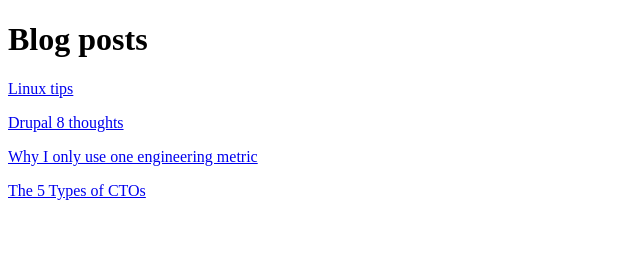
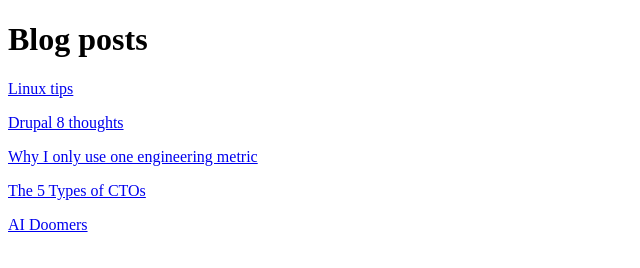
Before and after one commit to coderintherye/coderintherye.github.io, a plain HTML site: page index.html in a window 1280 px wide. Shown: the whole page, without its empty margins (0-640 px from the left). Drawn offline with Linux system fonts and the light colour scheme.

Commit message:
Add link to AI Doomers in index.html

```diff
--- a/index.html
+++ b/index.html
@@ -9,5 +9,6 @@
   <p><a href="drupal-8-first-thoughts.html">Drupal 8 thoughts</a></p>
   <p><a href="metrics.html">Why I only use one engineering metric</a></p>
   <p><a href="5-types-of-ctos.html">The 5 Types of CTOs</a></p>
+  <p><a href="ai-doomers.html">AI Doomers</a></p>
 </body>
 </html>
```
